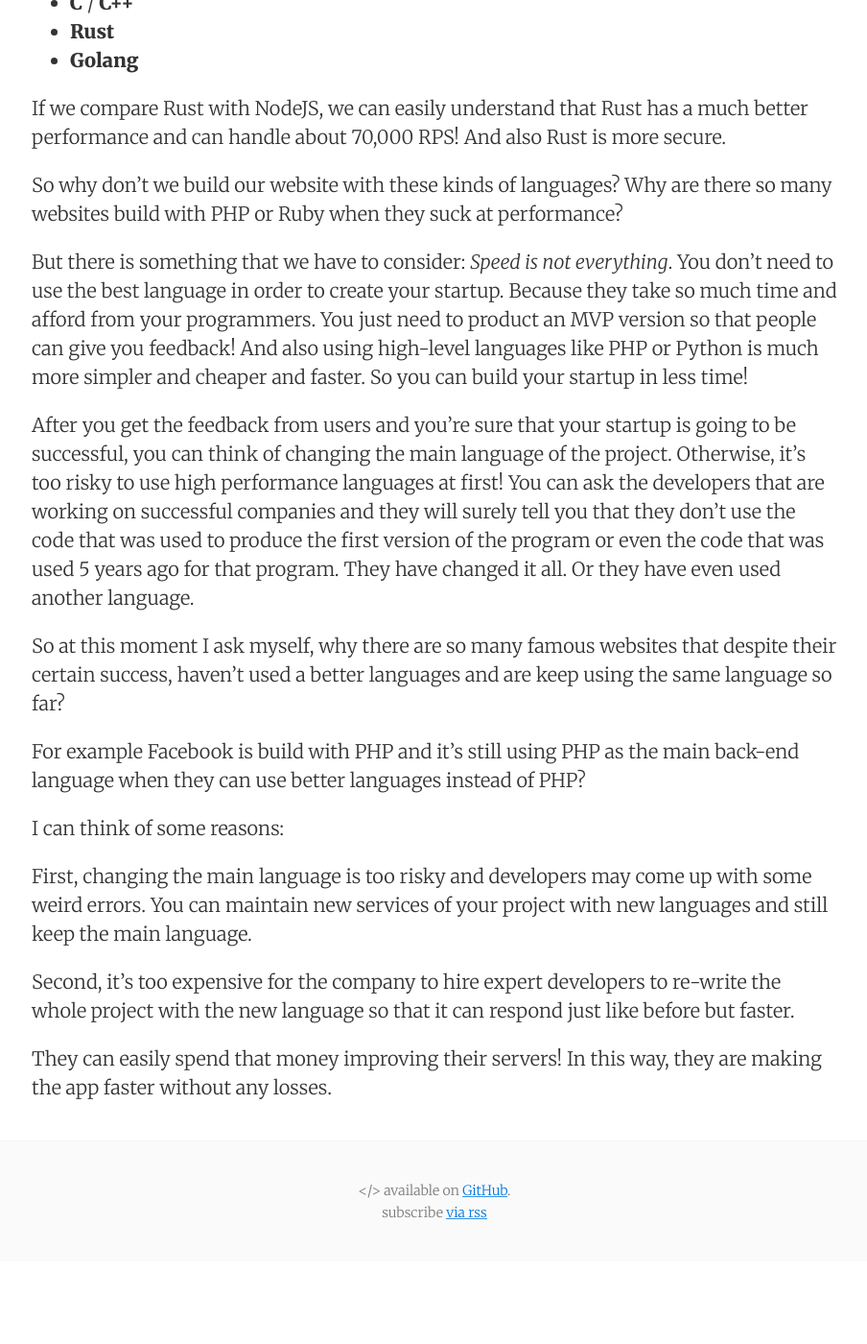
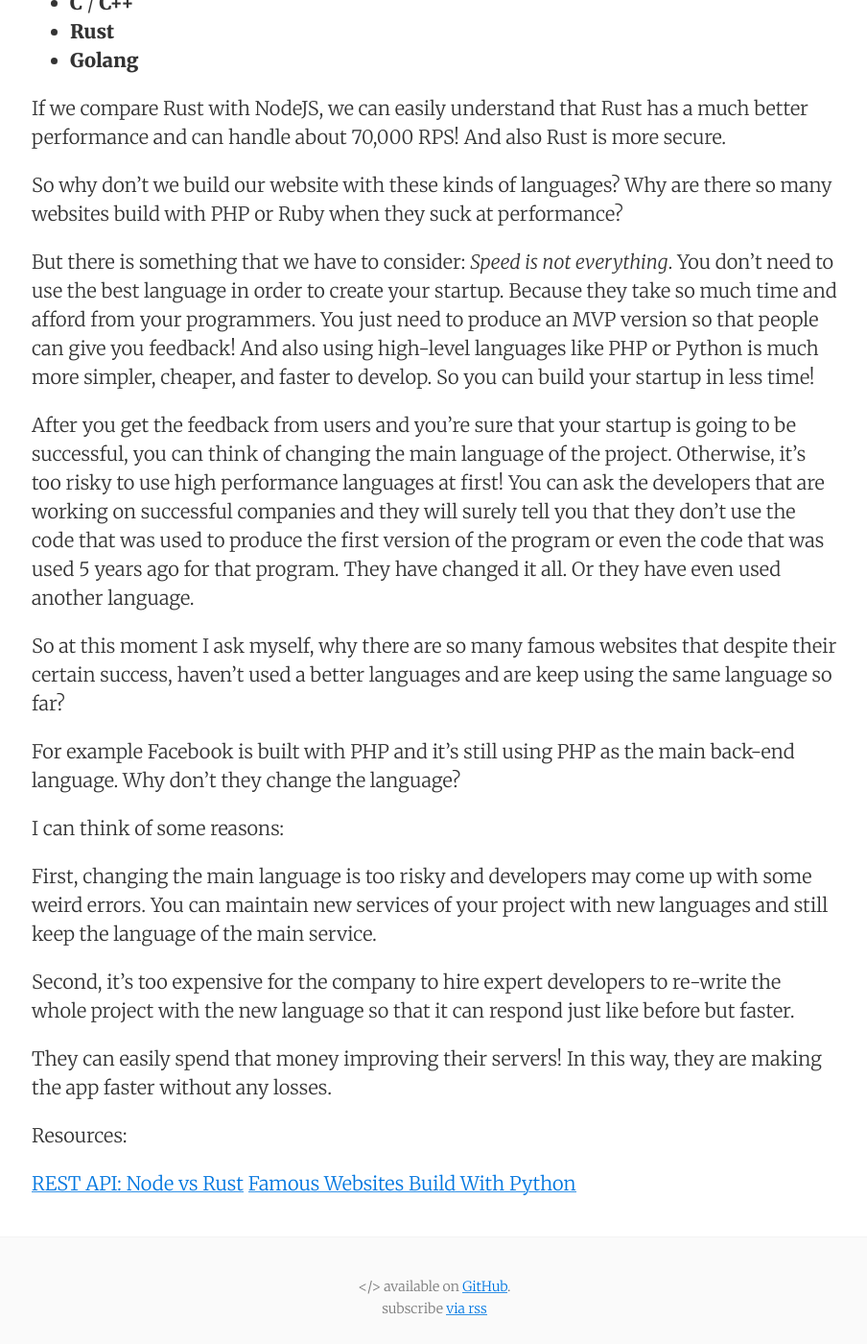
Before and after one commit to matinkaboli/matinkaboli.github.io, a Jekyll site: the page built from _posts/2019-01-26-what-is-the-best-programming-language-to-create-and-maintain-your-startup-project.md, in a window 1280 px wide and 1400 px high, scrolled down 1614 px. Shown: the whole window at 96% size, without its empty margins (187-1091 px from the left). Built offline with Jekyll 4.4.1, drawn with Linux system fonts in a browser that asks for light colours; comment, search, counter and statistics services are not loaded; before the commit the page ends 2928 px from its top, so only the background shows below that.

Commit message:
add resources

```diff
--- a/_posts/2019-01-26-what-is-the-best-programming-language-to-create-and-maintain-your-startup-project.md
+++ b/_posts/2019-01-26-what-is-the-best-programming-language-to-create-and-maintain-your-startup-project.md
@@ -57,10 +57,10 @@ many websites build with PHP or Ruby when they suck at performance?
 
 But there is something that we have to consider: _Speed is not everything_.
 You don't need to use the best language in order to create your startup. Because
-they take so much time and afford from your programmers. You just need to product
+they take so much time and afford from your programmers. You just need to produce
 an MVP version so that people can give you feedback! And also using high-level
-languages like PHP or Python is much more simpler and cheaper and faster. So you
-can build your startup in less time!
+languages like PHP or Python is much more simpler, cheaper, and faster to develop.
+So you can build your startup in less time!
 
 After you get the feedback from users and you're sure that your startup is going to
 be successful, you can think of changing the main language of the project.
@@ -74,14 +74,14 @@ So at this moment I ask myself, why there are so many famous websites that despi
 their certain success, haven't used a better languages and are keep using the same
 language so far?
 
-For example Facebook is build with PHP and it's still using PHP as the main back-end
-language when they can use better languages instead of PHP?
+For example Facebook is built with PHP and it's still using PHP as the main back-end
+language. Why don't they change the language?
 
 I can think of some reasons:
 
 First, changing the main language is too risky and developers may come up with
 some weird errors. You can maintain new services of your project with new languages
-and still keep the main language.
+and still keep the language of the main service.
 
 Second, it's too expensive for the company to hire expert developers to re-write
 the whole project with the new language so that it can respond just like before
@@ -89,3 +89,8 @@ but faster.
 
 They can easily spend that money improving their servers! In this way, they are
 making the app faster without any losses.
+
+Resources:
+
+[REST API: Node vs Rust](https://medium.com/sean3z/rest-api-node-vs-rust-c75aa8c96343)
+[Famous Websites Build With Python](https://www.quickstart.com/blog/10-famous-websites-built-with-python/)
```
